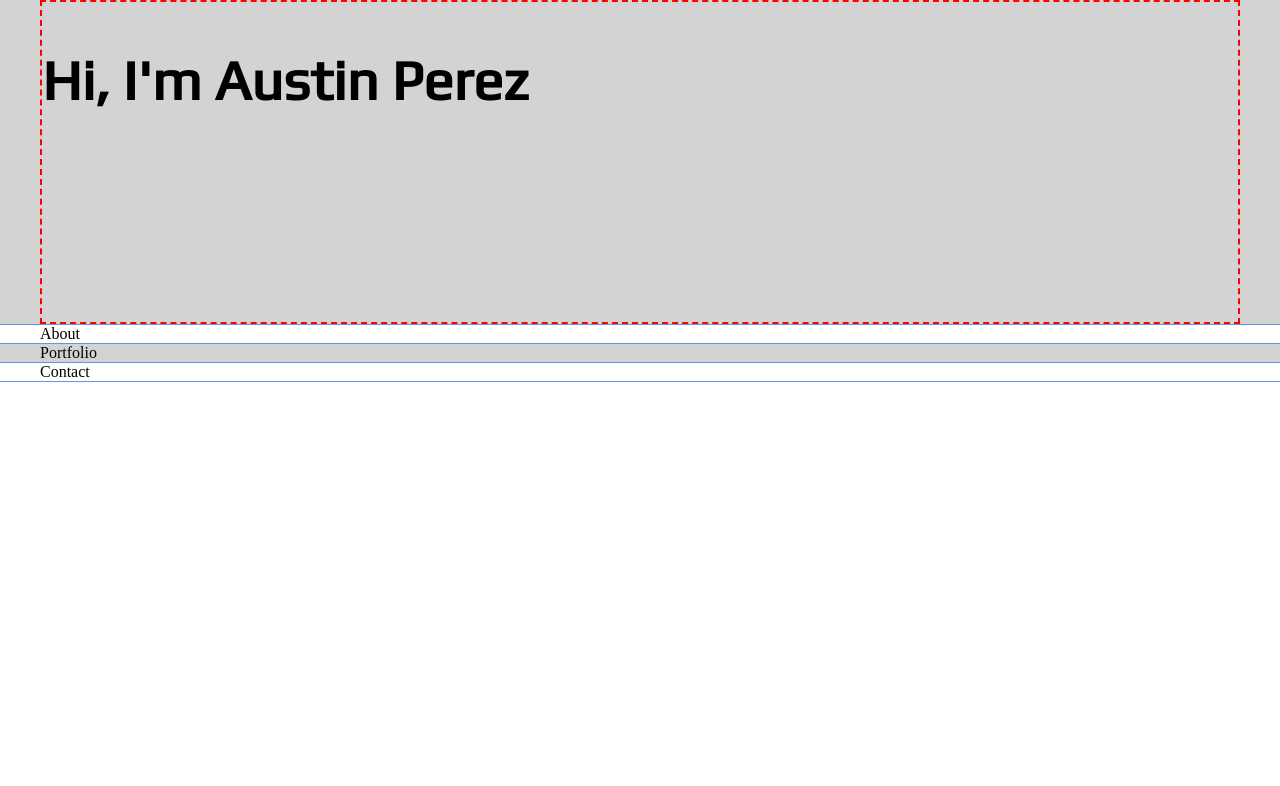
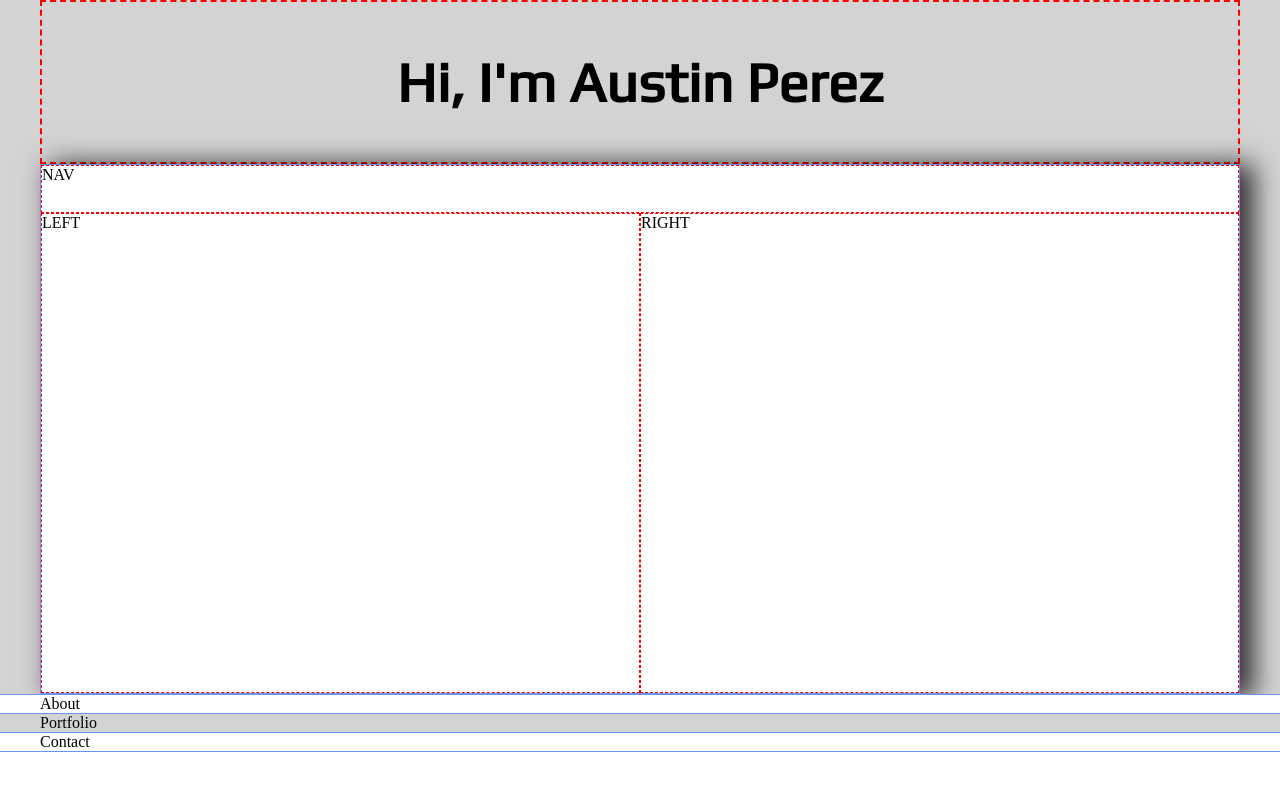
Before and after one commit to AustinPerez760/Portfolio-1.0, a plain HTML site: page index.html in a window 1280 px wide. Drawn offline with Linux system fonts and the light colour scheme; a web font is replaced by a local one.

Commit message:
added grid template areas and formatting to main page

```diff
--- a/index.html
+++ b/index.html
@@ -17,8 +17,23 @@
 
   <section class="sec1">
     <div class="main-container">
+      <div class="head-wrapper">
+        <h1>Hi, I'm Austin Perez</h1>
+      </div>
+
       <div class="intro-wrapper">
-        <h1>Hi, I'm Austin Perez</h1>
+        <div class="nav-wrapper">
+          NAV
+        </div>
+
+        <div class="left-column">
+          LEFT
+        </div>
+
+        <div class="right-column">
+          RIGHT
+        </div>
+
       </div>
     </div>
   </section>
--- a/styles.css
+++ b/styles.css
@@ -59,10 +59,41 @@ textarea {
 
 }
 
-.intro-wrapper {
+.head-wrapper {
     display: grid;
     border: 2px dashed red;
     min-height: 20em;
+    text-align: center;
+    align-content: center;
+    min-height: 10em;
+}
+
+.intro-wrapper {
+    background-color: var(--secondaryColor);
+    border: 1px solid var(--borderColor);
+    -webkit-box-shadow: 12px 2px 25px 2px rgba(0, 0, 0, 0.77);
+    box-shadow: 12px 2px 25px 2px rgba(0, 0, 0, 0.77);
+
+    display: grid;
+    grid-template-columns: 1fr 1fr;
+    grid-template-rows: 3em 30em;
+    grid-template-areas: 'nav-wrapper nav-wrapper'
+        'left-column right-column';
+}
+
+.nav-wrapper {
+    grid-area: nav-wrapper;
+    border: 1px dashed red;
+}
+
+.left-column {
+    grid-area: left-column;
+    border: 1px dashed red;
+}
+
+.right-column {
+    grid-area: right-column;
+    border: 1px dashed red;
 }
 
 @media screen and (max-width:1200px) {
```
